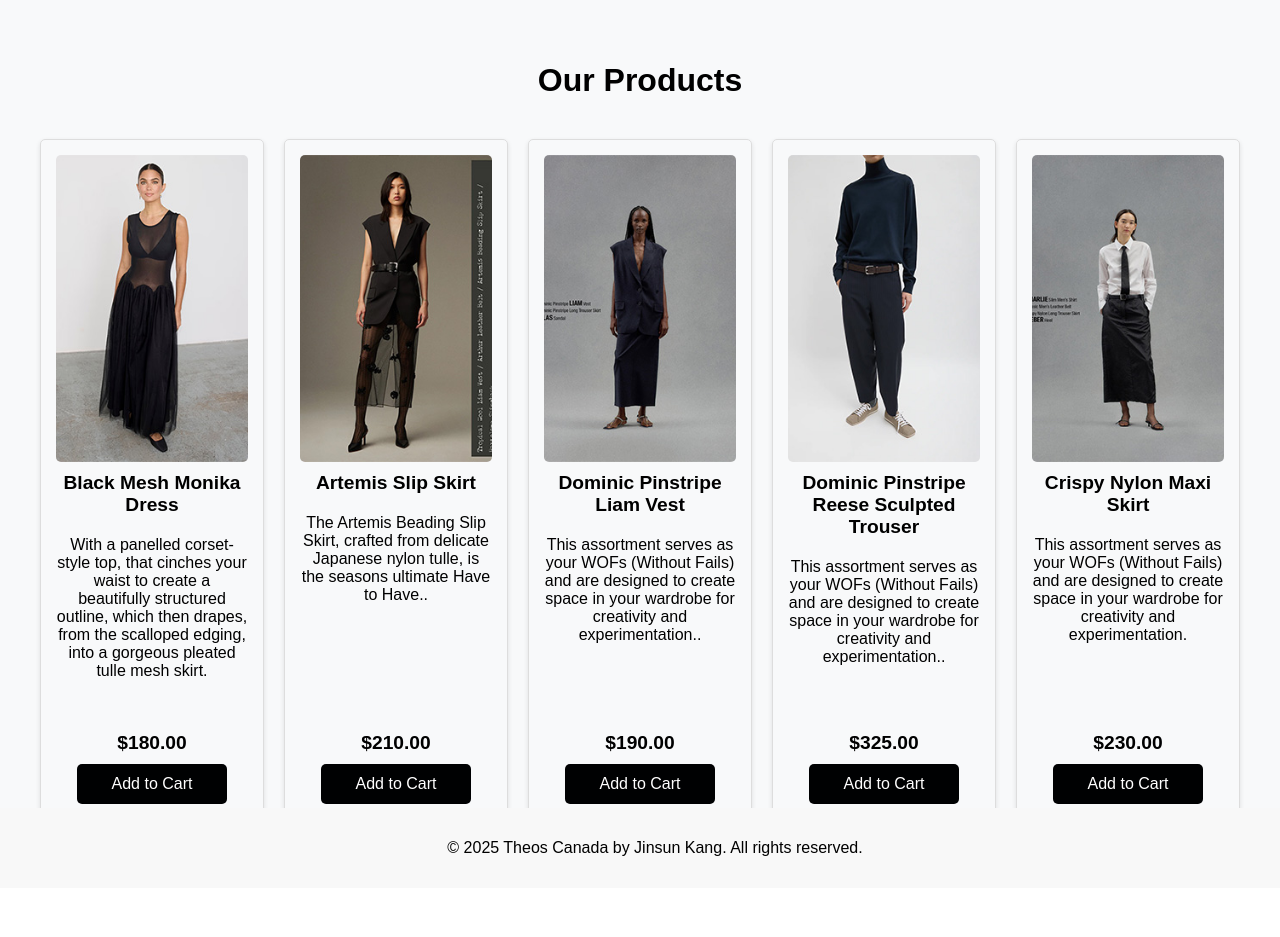
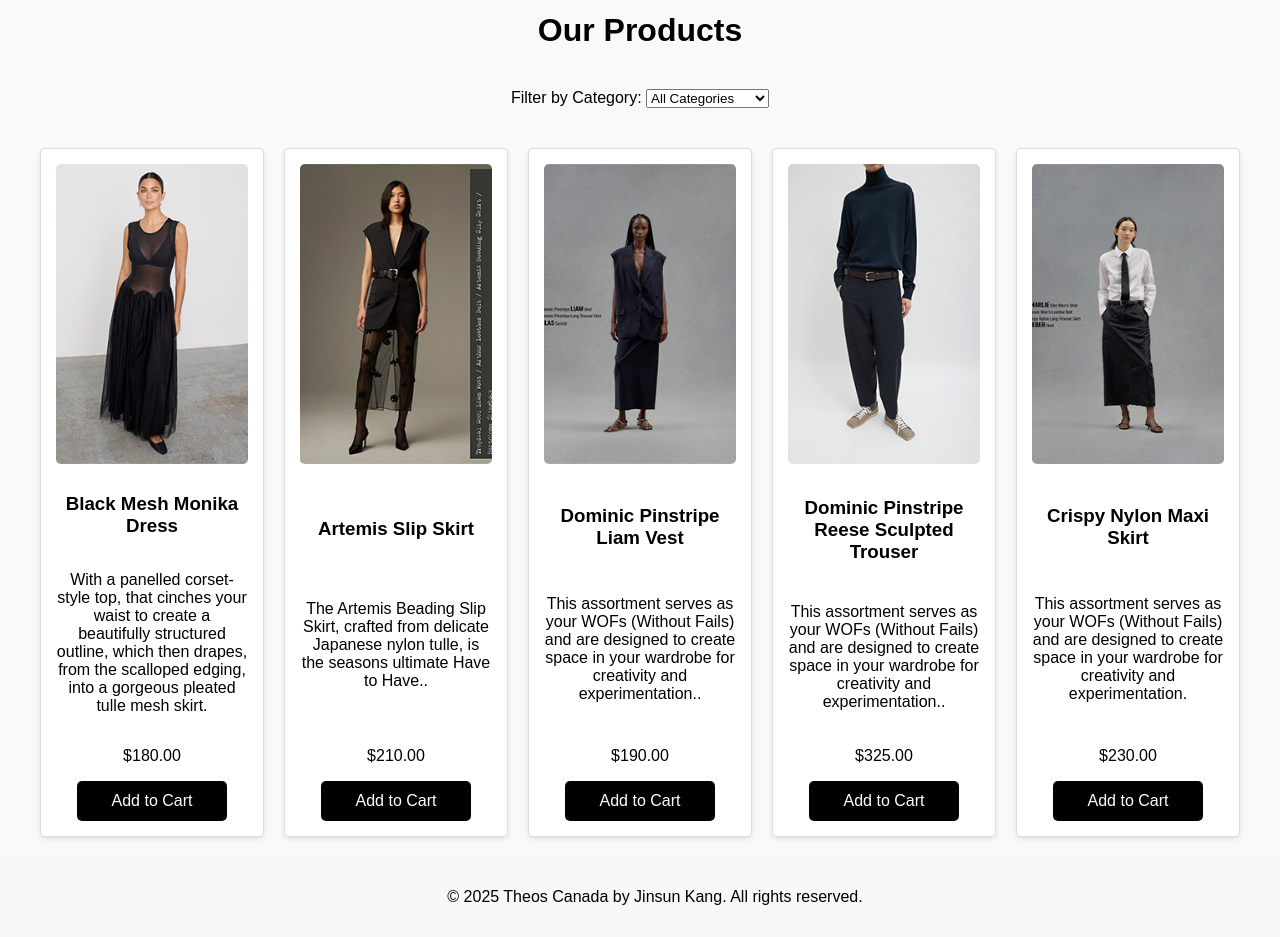
Before and after one commit to jinsunkang1980/ecom_asgmt, a PHP site: page /products.php in a window 1280 px wide. Shown: the part 38-975 px from the top of the page. Before the commit the page ends 894 px from the top, so only its background shows below. Run offline with PHP 8.4, Linux system fonts and the light colour scheme; data comes from the database, SQL or seed files in the repository; tables that the repository leaves empty or names only in its code hold one stand-in row (values such as "Sample post").

Commit message:
Update products.php

```diff
--- a/ecommerce/products.php
+++ b/ecommerce/products.php
@@ -1,22 +1,74 @@
 <?php
 include 'includes/header.php';
 include 'includes/db.php';
+
+// Fetch all categories
+$category_sql = "SELECT * FROM categories";
+$category_result = $conn->query($category_sql);
+
+if (!$category_result) {
+    die("Error fetching categories: " . $conn->error);
+}
+$categories = $category_result->fetch_all(MYSQLI_ASSOC);
+
+// Fetch products
+$selected_category = isset($_GET['category']) ? intval($_GET['category']) : null;
+$product_sql = "SELECT p.*, c.name AS category_name
+                FROM products p
+                LEFT JOIN categories c ON p.category_id = c.id";
+
+if ($selected_category) {
+    $product_sql .= " WHERE p.category_id = ?";
+    $stmt = $conn->prepare($product_sql);
+    if (!$stmt) {
+        die("Error preparing statement: " . $conn->error);
+    }
+    $stmt->bind_param("i", $selected_category);
+    if (!$stmt->execute()) {
+        die("Error executing query: " . $stmt->error);
+    }
+    $product_result = $stmt->get_result();
+} else {
+    $product_result = $conn->query($product_sql);
+    if (!$product_result) {
+        die("Error fetching products: " . $conn->error);
+    }
+}
+
+$products = $product_result->fetch_all(MYSQLI_ASSOC);
 ?>
 
+<!DOCTYPE html>
+<html>
+<head>
+    <title>Products</title>
     <style>
         .products-container {
             display: grid;
-        grid-template-columns: repeat(5, 1fr); /* 5 equal columns */
-        gap: 20px; /* Space between products */
+            grid-template-columns: repeat(5, 1fr); /* ✅ Fixed 5 columns */
+            gap: 20px;
             margin: 20px auto;
-        max-width: 1200px; /* Ensure container is centered and not too wide */
+            max-width: 1200px;
+            padding: 0 20px;
+        }
+
+        @media (max-width: 1200px) {
+            .products-container {
+                grid-template-columns: repeat(3, 1fr); /* 3 columns on smaller screens */
+            }
+        }
+
+        @media (max-width: 768px) {
+            .products-container {
+                grid-template-columns: repeat(2, 1fr); /* 2 columns on mobile */
+            }
         }
 
         .products-heading {
             text-align: center;
             font-size: 2em;
             font-weight: bold;
-        margin: 100px 0 20px 0;
+            margin: 50px 0 20px 0; /* ✅ Added margin */
         }
 
         .product {
@@ -28,38 +80,20 @@ include 'includes/db.php';
             border: 1px solid #ddd;
             border-radius: 5px;
             box-shadow: 0 2px 5px rgba(0, 0, 0, 0.1);
-        height: 100%;
+            background: white;
         }
 
         .product img {
-        width: 100%; /* Ensure full width of the container */
-        aspect-ratio: 5 / 8; /* Maintain 5x8 ratio */
-        object-fit: cover; /* Cover the container while keeping the ratio */
+            width: 100%;
+            height: 300px;
+            object-fit: cover;
             border-radius: 5px;
+            margin-bottom: 10px;
         }
 
-    .product h3 {
-        font-size: 1.2em;
-        margin: 10px 0;
-    }
-
-    .product p.description {
-        margin: 10px 0;
-        font-size: 1em;
-        min-height: 60px; /* Ensures consistent height for descriptions */
-    }
-
-    .product-footer {
-        margin-top: auto; /* Pushes footer to the bottom */
-        display: flex;
-        flex-direction: column;
-        align-items: center;
-    }
-
-    .product-footer p.price {
-        font-size: 1.2em;
-        font-weight: bold;
-        margin: 10px 0;
+        .category-filter {
+            text-align: center;
+            margin: 20px 0; /* ✅ Ensure filter is visible */
         }
 
         .product-footer a {
@@ -76,32 +110,42 @@ include 'includes/db.php';
         .product-footer a:hover {
             background-color:rgb(0, 4, 8);
         }
+
     </style>
-
+</head>
+<body>
     <div class="products-heading">Our Products</div>
 
+    <!-- Category Filter -->
+    <div class="category-filter">
+        <form method="GET" action="">
+            <label for="category">Filter by Category:</label>
+            <select name="category" id="category" onchange="this.form.submit()">
+                <option value="">All Categories</option>
+                <?php foreach ($categories as $category): ?>
+                    <option value="<?= $category['id'] ?>" <?= $selected_category == $category['id'] ? 'selected' : '' ?>>
+                        <?= $category['name'] ?>
+                    </option>
+                <?php endforeach; ?>
+            </select>
+        </form>
+    </div>
+
+    <!-- Product Grid -->
     <div class="products-container">
-    <?php
-    $result = $conn->query("SELECT * FROM products");
-    while ($row = $result->fetch_assoc()):
-    ?>
+        <?php foreach ($products as $product): ?>
             <div class="product">
-            <!-- Product Image -->
-            <?php echo '<img src="' . $row['image'] . '" alt="' . $row['name'] . '">' ?>
-
-            <!-- Product Title -->
-            <h3><?php echo $row['name']; ?></h3>
-
-            <!-- Product Description -->
-            <p class="description"><?php echo $row['description']; ?></p>
-
-            <!-- Product Footer (Price and Button) -->
+                <img src="<?= $product['image'] ?>" alt="<?= $product['name'] ?>">
+                <h3><?= $product['name'] ?></h3>
+                <p class="description"><?= $product['description'] ?></p>
                 <div class="product-footer">
-                <p class="price">$<?php echo $row['price']; ?></p>
-                <a href="cart.php?add=<?php echo $row['id']; ?>">Add to Cart</a>
+                    <p class="price">$<?= number_format($product['price'], 2) ?></p>
+                    <a href="cart.php?add=<?= $product['id'] ?>">Add to Cart</a>
                 </div>
             </div>
-    <?php endwhile; ?>
+        <?php endforeach; ?>
     </div>
 
     <?php include 'includes/footer.php'; ?>
+</body>
+</html>
```
Lines whose indentation alone changed are shown as unchanged.
